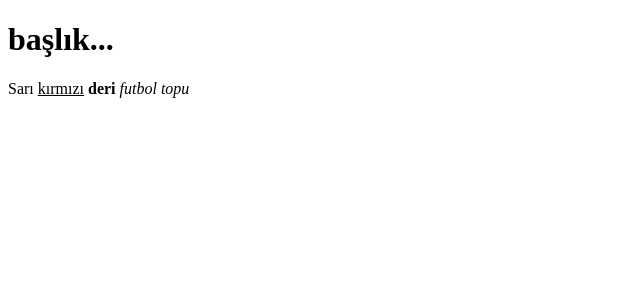
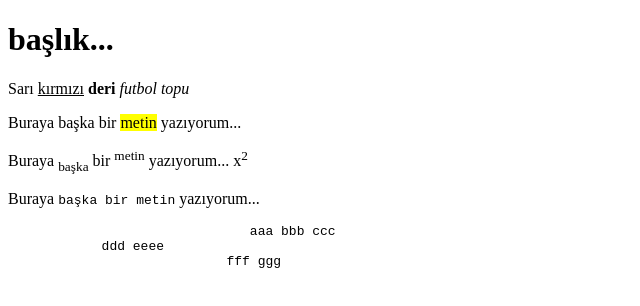
Before and after one commit to irembagcivan/HTML-Projects, a plain HTML site: page bicim.html in a window 1280 px wide. Shown: the whole page, without its empty margins (0-640 px from the left). Drawn offline with Linux system fonts and the light colour scheme.

Commit message:
Update bicim.html

```diff
--- a/bicim.html
+++ b/bicim.html
@@ -6,6 +6,14 @@
     <body>
         <h1>başlık...</h1>
         <p>Sarı <u>kırmızı</u> <strong>deri</strong> <em>futbol topu</em></p>
-
+        <p>Buraya başka bir <mark>metin</mark> yazıyorum...</p>
+        <p>Buraya <sub>başka</sub> bir <sup>metin</sup> yazıyorum... x<sup>2</sup> </p>
+        <p>Buraya <code>başka bir metin</code> yazıyorum...</p>
+        <p> <pre>                               aaa bbb ccc
+            ddd eeee
+                            fff ggg</pre> <!--    BU ETİKET HTML KODUNDA NASILSA TARAYICIDA DA METNİN AYNI ŞEKİLDE
+                                                  GÖRÜNMESİNİ SAĞLAR. MESELA BİZ BURADA BİR SÜRÜ GİRİNTİ VERDİK
+                                                  BU TARAYICA DA AYNEN GÖRÜNECEK.    -->
+        </p>
     </body>
 </html>
```
